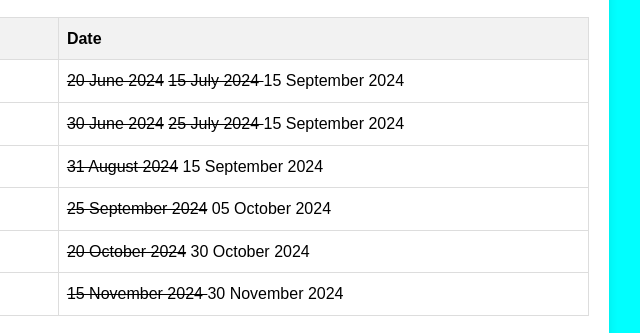
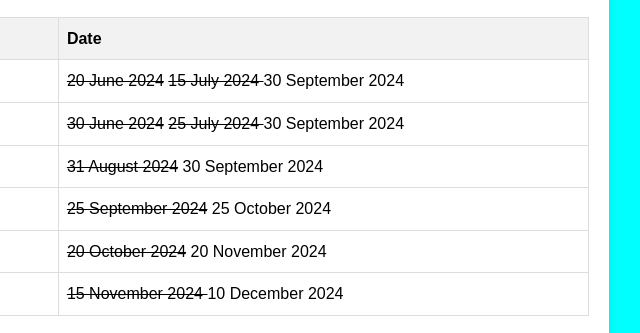
Before and after one commit to sckumain1/chaptercall.github.io, a plain HTML site: page index.html in a window 1280 px wide. Shown: the part 1677-2010 px from the top of the page, 501-1141 px from the left. Drawn offline with Linux system fonts and the light colour scheme.

Commit message:
Add files via upload

```diff
--- a/index.html
+++ b/index.html
@@ -225,27 +225,27 @@
             <tbody>
                 <tr>
                     <td>Abstract Submission Deadline</td>
-                    <td><del>20 June 2024</del> <del>15 July 2024 </del> 15 September 2024</td>
+                    <td><del>20 June 2024</del> <del>15 July 2024 </del> 30 September 2024</td>
                 </tr>
                 <tr>
                     <td>Abstract Acceptance Notification</td>
-                    <td><del>30 June 2024</del> <del>25 July 2024 </del> 15 September 2024</td>
+                    <td><del>30 June 2024</del> <del>25 July 2024 </del> 30 September 2024</td>
                 </tr>
                 <tr>
                     <td>Full Chapter Submission</td>
-                    <td><del>31 August 2024</del> 15 September 2024</td>
+                    <td><del>31 August 2024</del> 30 September 2024</td>
                 </tr>
                 <tr>
                     <td>Review Notification</td>
-                    <td><del>25 September 2024</del> 05 October 2024</td>
+                    <td><del>25 September 2024</del> 25 October 2024</td>
                 </tr>
                 <tr>
                     <td>Revised Chapter Submission</td>
-                    <td><del>20 October 2024</del> 30 October 2024</td>
+                    <td><del>20 October 2024</del> 20 November 2024 </td>
                 </tr>
                 <tr>
                     <td>Final Acceptance Notification</td>
-                    <td><del>15 November 2024 </del> 30 November 2024</td>
+                    <td><del>15 November 2024 </del> 10 December 2024</td>
                 </tr>
             </tbody>
         </table>
@@ -273,7 +273,7 @@
     <div class="marquee">
         <div>
 		    <p><h2 class="blink">Pulication Charges: Zero</h2></p>
-            <p>Full Paper Submission Deadline is extended to : 15 September 2024</p>
+            <p>Full Paper Submission Deadline is extended to : 30 September 2024</p>
         </div>
     </div>
 </div>
```
